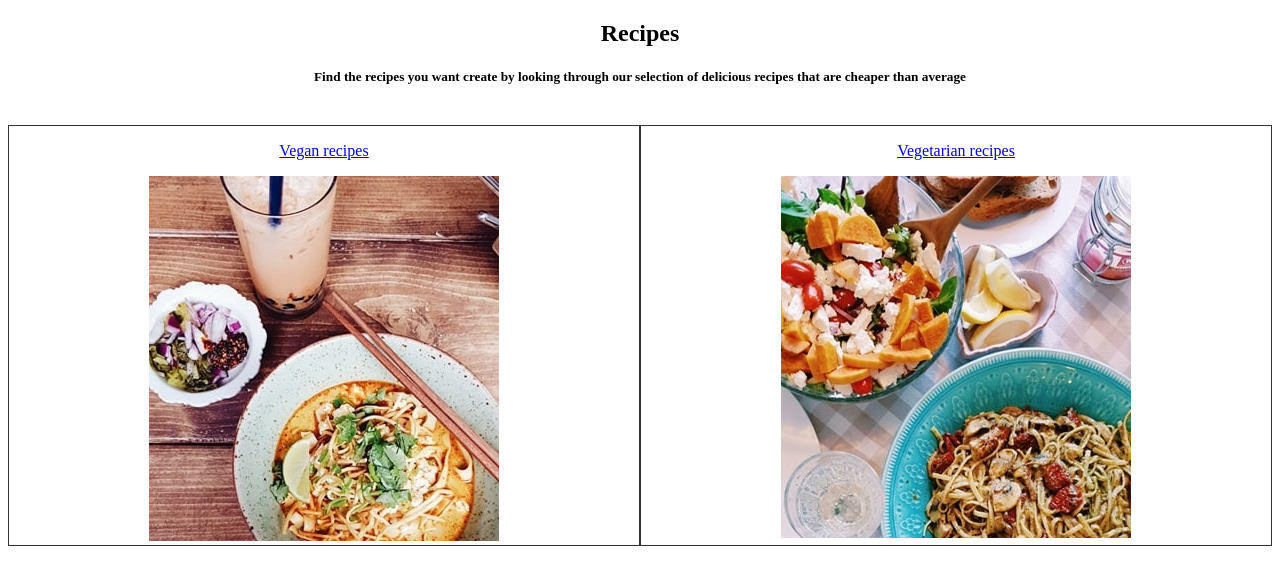
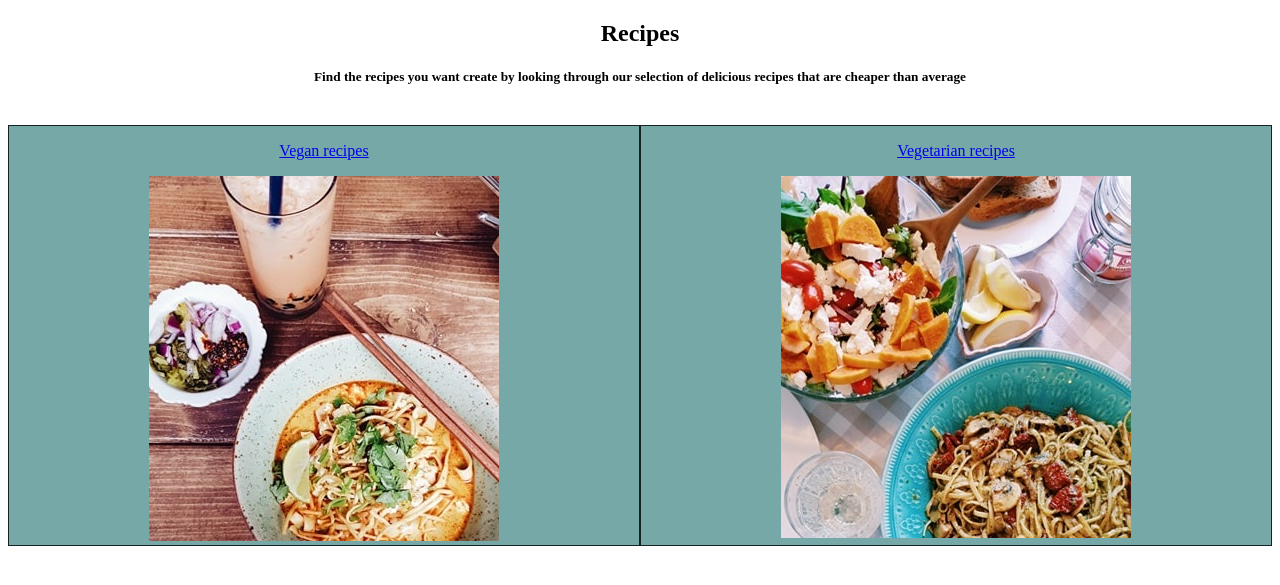
Before and after one commit to ThanitaSongvilay/del-hors-project, a PHP site: page /assets/Pages/Recipes.html in a window 1280 px wide. Shown: the top 585 px of the page. Run offline with PHP 8.4, Linux system fonts and the light colour scheme.

Commit message:
Update styles.css

```diff
--- a/Deláhors-Projekt/assets/css/styles.css
+++ b/Deláhors-Projekt/assets/css/styles.css
@@ -132,6 +132,7 @@ grid-gap: 5px 5px;
   display: grid;
   grid-template-columns: auto auto;
   padding: 0px;
+  background-color:  #77a8a8;
 }
 
 .grid-item{
```
